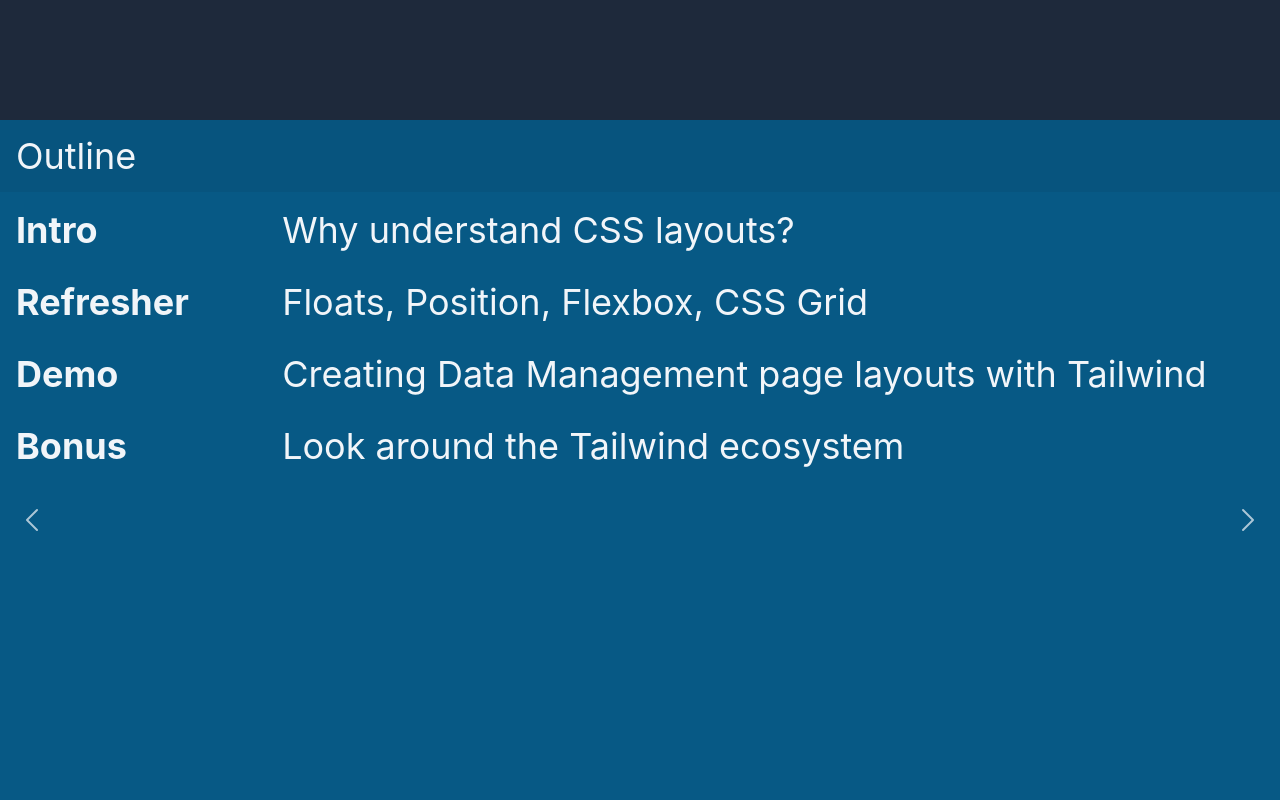
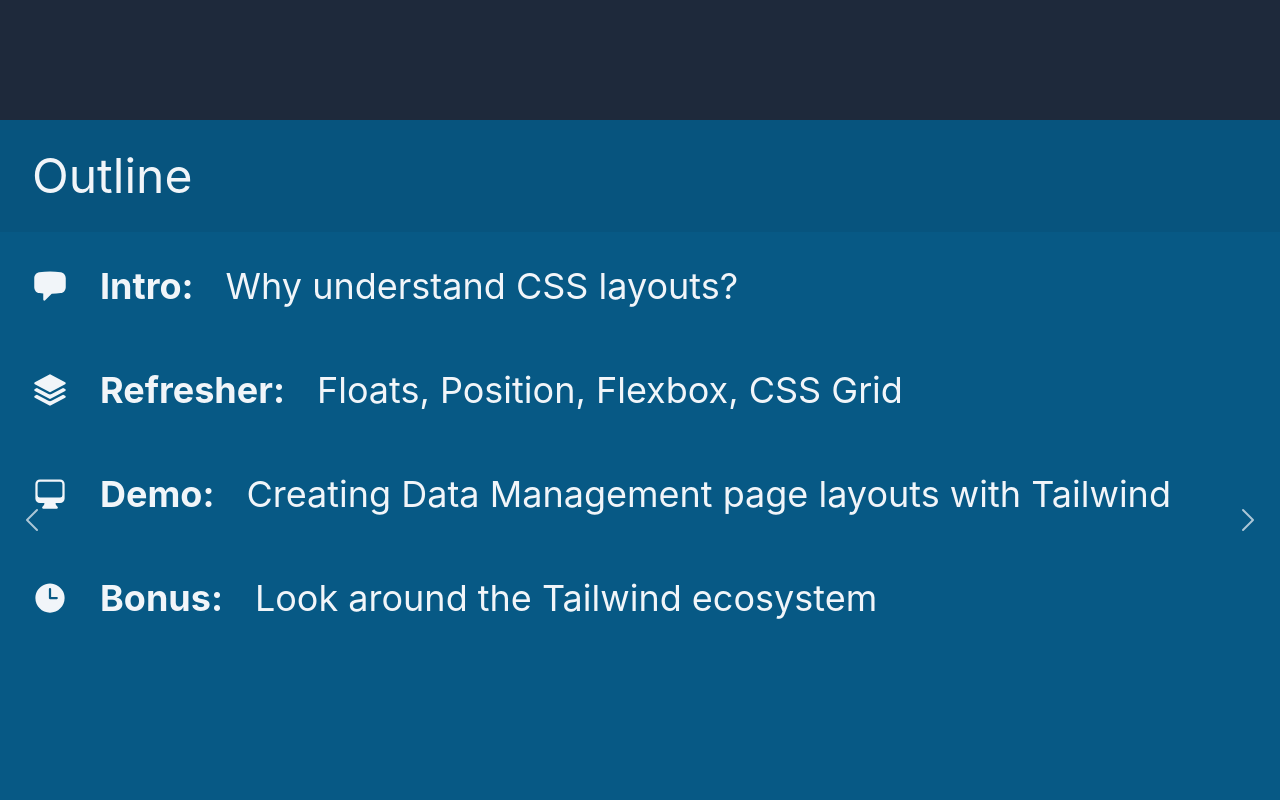
Before and after one commit to simon-lang/css-layouts, a React (Vite) app: page / in a window 1280 px wide. Shown: the part 680-1480 px from the top of the page. Built offline with nearby package versions, Linux system fonts and the light colour scheme.

Commit message:
Tidy slides

```diff
--- a/src/Heading.tsx
+++ b/src/Heading.tsx
@@ -3,7 +3,7 @@
 export function Heading(props: any) {
   return (
     <>
-      <h2 className="text-4xl p-4 border-b-slate-600 bg-black bg-opacity-5">{props.children}</h2>
+      <h2 className="text-5xl p-8 border-b-slate-600 bg-black bg-opacity-5">{props.children}</h2>
       <Divider />
     </>
   )
--- a/src/Intro.tsx
+++ b/src/Intro.tsx
@@ -25,7 +25,9 @@
       </Box>
       <Box>
         <StarIcon className="basis-9 mr-5" />
-        Make our products shinier
+        <div className="hover:text-transparent bg-clip-text hover:bg-gradient-to-r from-pink-500 to-amber-400">
+          Make our products shiny!
+        </div>
       </Box>
       <Box>
         <HeartIcon className="basis-9 mr-5" />
--- a/src/Outline.tsx
+++ b/src/Outline.tsx
@@ -2,25 +2,32 @@
 import { Heading } from './Heading'
 import { Nav } from './Nav'
 import { Slide } from './Slide'
+import { ChatBubbleLeftIcon, Square3Stack3DIcon, ComputerDesktopIcon, ClockIcon } from '@heroicons/react/24/solid'
 
-export const Box = ({ children }: React.HTMLAttributes<HTMLDivElement>) => <div className="">{children}</div>
+export const Box = ({ children }: React.HTMLAttributes<HTMLDivElement>) => (
+  <div className="flex gap-8 p-4 m-4">{children}</div>
+)
 
 export function Outline() {
   return (
     <Slide id="outline">
       <Heading>Outline</Heading>
-      <div className="text-3xl xl:text-4xl flex flex-col p-4 gap-8">
+      <div className="text-3xl xl:text-4xl flex flex-col">
         <Box>
-          <strong className="w-64 inline-block">Intro</strong> Why understand CSS layouts?
+          <ChatBubbleLeftIcon className="w-9" />
+          <strong className="">Intro:</strong> Why understand CSS layouts?
         </Box>
         <Box>
-          <strong className="w-64 inline-block">Refresher</strong> Floats, Position, Flexbox, CSS Grid
+          <Square3Stack3DIcon className="w-9" />
+          <strong className="">Refresher:</strong> Floats, Position, Flexbox, CSS Grid
         </Box>
         <Box>
-          <strong className="w-64 inline-block">Demo</strong> Creating Data Management page layouts with Tailwind
+          <ComputerDesktopIcon className="w-9" />
+          <strong className="">Demo:</strong> Creating Data Management page layouts with Tailwind
         </Box>
         <Box>
-          <strong className="w-64 inline-block">Bonus</strong> Look around the Tailwind ecosystem
+          <ClockIcon className="w-9" />
+          <strong className="">Bonus:</strong> Look around the Tailwind ecosystem
         </Box>
       </div>
       <Nav prev="" next="intro" />
--- a/src/Position.tsx
+++ b/src/Position.tsx
@@ -3,16 +3,14 @@
 import { Nav } from './Nav'
 import { Slide } from './Slide'
 
-// What/How? relative absolute z-index overflow
-// When to use?
-// Performance? transform
-
 export const Position = () => (
   <Slide id="position">
     <Heading>Position</Heading>
+
     <div className="">
-      <Box n={1} />
+      <Box n={1} className="w-32 h-32" />
     </div>
+
     <Nav prev="intro" next="floats" />
   </Slide>
 )
--- a/src/keyboard.ts
+++ b/src/keyboard.ts
@@ -2,13 +2,14 @@
 if (!window.initialised) {
   // @ts-ignore
   window.initialised = true
-  const slides = ['', 'outline', 'intro', 'position', 'flex', 'grid', 'demo', 'dm']
+  const slides = ['', 'outline', 'intro', 'position', 'floats', 'flex', 'grid', 'demo', 'dm']
   window.addEventListener('keyup', (e) => {
+    console.log( e )
     const hash = window.location.hash.slice(1)
     let index = slides.indexOf(hash)
     if (e.key === 'ArrowLeft' && index > 0) {
       index--
-    } else if (e.key === 'ArrowRight' && index < slides.length - 1) {
+    } else if ((e.key === 'ArrowRight' || e.code === 'Space') && index < slides.length - 1) {
       index++
     } else {
       return
```
